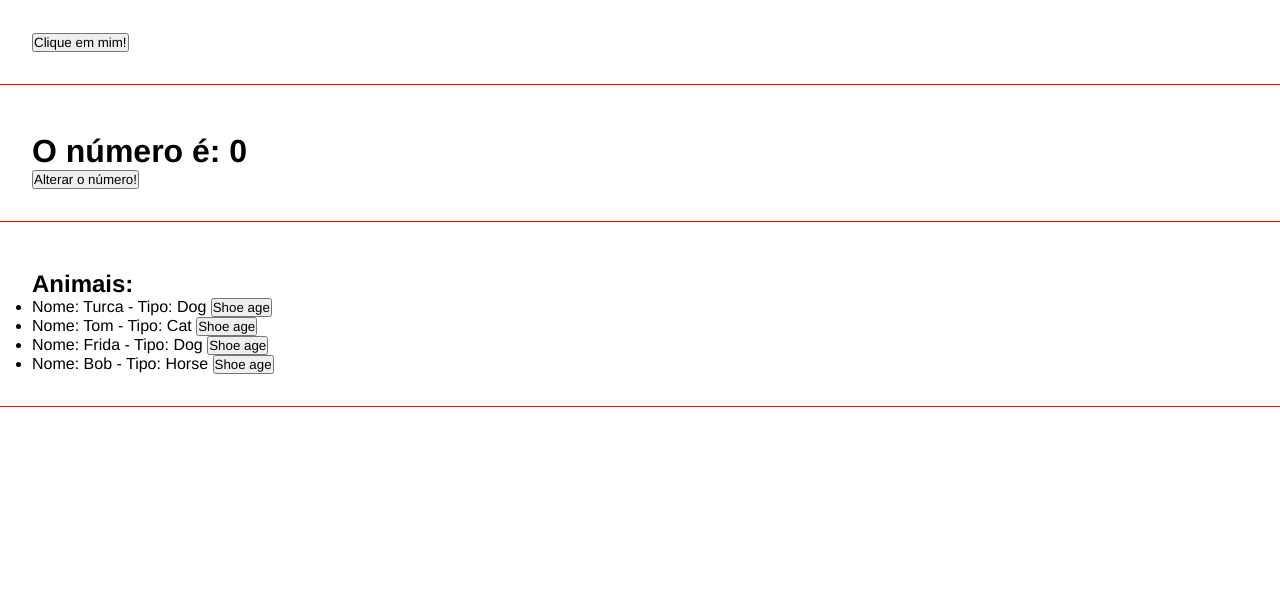
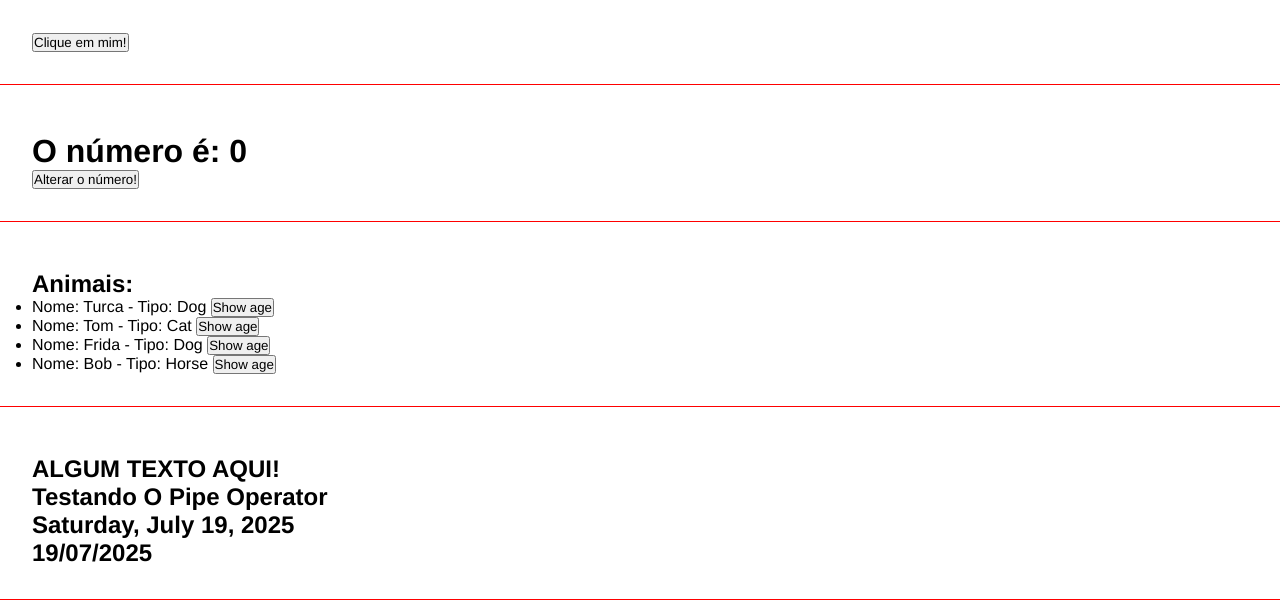
Before and after one commit to Mohandasl23/CURSO-ANGULAR, an Angular app: page / in a window 1280 px wide. Shown: the part 1138-1738 px from the top of the page. Built offline with nearby package versions, Linux system fonts and the light colour scheme.

Commit message:
Crie a pasta PIPES e aprendi a usar o pipe

```diff
--- a/src/app/app.component.html
+++ b/src/app/app.component.html
@@ -18,3 +18,4 @@
 <app-eventos></app-eventos>
 <app-emitter></app-emitter>
 <app-list-render></app-list-render>
+<app-pipes></app-pipes>
--- a/src/app/app.module.ts
+++ b/src/app/app.module.ts
@@ -11,6 +11,7 @@ import { EventosComponent } from './components/eventos/eventos.component';
 import { EmitterComponent } from './components/emitter/emitter.component';
 import { ChangeNumberComponent } from './components/change-number/change-number.component';
 import { ListRenderComponent } from './components/list-render/list-render.component';
+import { PipesComponent } from './components/pipes/pipes.component';
 
 @NgModule({
   declarations: [
@@ -23,6 +24,7 @@ import { ListRenderComponent } from './components/list-render/list-render.compon
     EmitterComponent,
     ChangeNumberComponent,
     ListRenderComponent,
+    PipesComponent,
 
 
   ],
--- a/src/app/components/list-render/list-render.component.html
+++ b/src/app/components/list-render/list-render.component.html
@@ -2,7 +2,7 @@
     <h2>Animais:</h2>
     <ul>
         <li *ngFor="let animal of animals">Nome: {{animal.name}} - Tipo: {{animal.type}}
-            <button (click)="showAge(animal)">Shoe age</button>
+            <button (click)="showAge(animal)">Show age</button>
         </li>
 
     </ul>
--- /dev/null
+++ b/src/app/components/pipes/pipes.component.html
@@ -0,0 +1,7 @@
+<div class="class">
+    <h2>{{ "Algum texto aqui!" | uppercase}}</h2>
+    <h2>{{someText |titlecase}}</h2>
+    <h2>{{ today | date: "fullDate"}}</h2>
+    <h2>{{ today | date:'dd/MM/yyyy'}}</h2>
+
+</div>
--- /dev/null
+++ b/src/app/components/pipes/pipes.component.ts
@@ -0,0 +1,19 @@
+import { Component, OnInit } from '@angular/core';
+
+@Component({
+  selector: 'app-pipes',
+  standalone: false,
+  templateUrl: './pipes.component.html',
+  styleUrl: './pipes.component.css'
+})
+export class PipesComponent implements OnInit {
+  someText = 'TESTANDO O PIPE OPERATOR';
+
+  today = new Date();
+
+  constructor() { }
+
+  ngOnInit(): void {
+  }
+
+}
```
Also changed, not shown: src/app/components/pipes/pipes.component.css (added), 1 other file (tests, documents, lock files or other folders).
